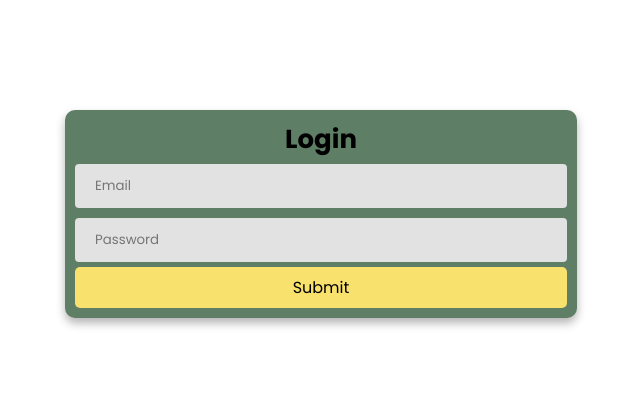
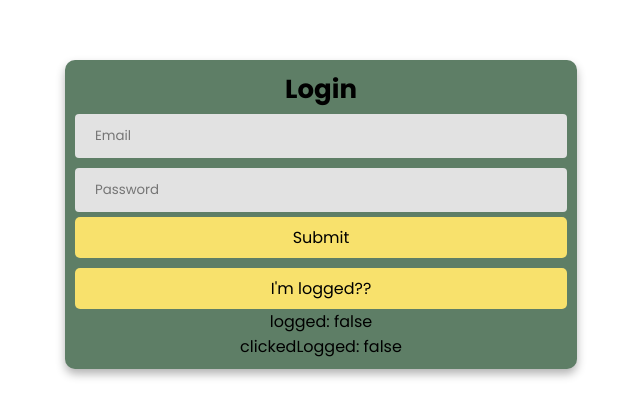
Before and after one commit to kilofafeure/AngularNetGradioTest, an Angular app in the folder AngularNetGradioTest/angularnetgradiotest.client/: page /login in a window 1280 px wide. Shown: the part 211-628 px from the top of the page, without its empty margins (319-959 px from the left). Built offline with nearby package versions, Linux system fonts and the light colour scheme.

Commit message:
auth.guard not working

```diff
--- a/AngularNetGradioTest/angularnetgradiotest.client/src/app/app.component.ts
+++ b/AngularNetGradioTest/angularnetgradiotest.client/src/app/app.component.ts
@@ -1,5 +1,4 @@
 import { Component } from '@angular/core';
-/*import { LoginComponent } from '../app/pages/login/login.component';*/
 import { RouterModule } from '@angular/router';
 
 @Component({
--- a/AngularNetGradioTest/angularnetgradiotest.client/src/app/app.routes.ts
+++ b/AngularNetGradioTest/angularnetgradiotest.client/src/app/app.routes.ts
@@ -1,13 +1,13 @@
 import { Routes } from '@angular/router';
+import { authGuard } from './services/auth/auth.guard';
 import { LoginComponent } from './pages/login/login.component';
 import { LogoutComponent } from './components/logout/logout.component';
-import { authGuard } from './services/auth/auth.guard';
 import { WeatherForecast } from './pages/weatherforecast/weatherforecast.component';
 
 export const routes: Routes = [
   { path: '', redirectTo: '/login', pathMatch: 'full' },
   { path: 'login', component: LoginComponent },
   { path: 'logout', component: LogoutComponent, canActivate: [authGuard] },
-  { path: 'weatherforecast', component: WeatherForecast },
+  { path: 'weatherforecast', component: WeatherForecast, canActivate: [authGuard] },
   { path: "**", redirectTo: "/login" },
 ]
--- a/AngularNetGradioTest/angularnetgradiotest.client/src/app/pages/login/login.component.css
+++ b/AngularNetGradioTest/angularnetgradiotest.client/src/app/pages/login/login.component.css
@@ -7,6 +7,10 @@
   display: flex;
   align-items: center;
   justify-content: center;
+}
+
+.padingtop10 {
+    padding-top: 10px;
 }
 
 .error {
--- a/AngularNetGradioTest/angularnetgradiotest.client/src/app/pages/login/login.component.html
+++ b/AngularNetGradioTest/angularnetgradiotest.client/src/app/pages/login/login.component.html
@@ -7,6 +7,11 @@
     <input type="password" formControlName="password" placeholder="Password">
     <button>Submit</button>
   </form>
+  <div class="padingtop10" >
+    <button (click)="imLogged(true)">I'm logged??</button>
+    <div>logged: {{ logged }}</div>
+    <div>clickedLogged: {{ clickedLogged }}</div>
+  </div>
   @if (showErrorMessage) {
   <div class="error">
     {{ errorMessage }}
--- a/AngularNetGradioTest/angularnetgradiotest.client/src/app/pages/login/login.component.ts
+++ b/AngularNetGradioTest/angularnetgradiotest.client/src/app/pages/login/login.component.ts
@@ -1,4 +1,4 @@
-import { Component, inject, OnInit, OnDestroy } from '@angular/core';
+import { Component, inject, OnDestroy, OnInit } from '@angular/core';
 import { FormControl, FormGroup, ReactiveFormsModule, Validators } from '@angular/forms';
 import { Router, RouterModule } from '@angular/router';
 import { AuthService } from '../../services/auth/auth.service';
@@ -19,6 +19,8 @@ export class LoginComponent implements OnInit, OnDestroy {
 
   protected showErrorMessage: boolean = false;
   protected errorMessage: string = '';
+  protected logged: boolean = false;
+  protected clickedLogged: boolean = false;
 
   protected loginForm = new FormGroup({
     email: new FormControl('', [Validators.required, Validators.email]),
@@ -26,15 +28,18 @@ export class LoginComponent implements OnInit, OnDestroy {
   })
 
   ngOnInit() {
-    if (this.authService.isLoggedIn()) {
-      this.authService.logout();
-    }
+    this.imLogged(false);
   }
 
   ngOnDestroy() {
     if (this.loginSubscription) {
       this.loginSubscription.unsubscribe();
     }
+  }
+
+  imLogged(clicked: boolean) {
+    this.logged = this.authService.isLoggedIn();
+    this.clickedLogged = clicked;
   }
 
   onSubmit() {
@@ -46,19 +51,21 @@ export class LoginComponent implements OnInit, OnDestroy {
             if (this.authService.isLoggedIn()) {
               this.router.navigate(['/weatherforecast']);
             }
-            else {
-              this.errorMessage = response.errorMessage;
-              this.showErrorMessage = true;
-            }
+            this.showError(response.errorMessage);
           },
           error: (err) => {
             console.error('login - onSubmit() error - Error fetching data:', err);
+            this.showError('Unknown error');
           }
         });
     }
     else {
-      this.errorMessage = 'Invalid form';
-      this.showErrorMessage = true;
+      this.showError('Invalid form');
     }
   }
+
+  private showError(errorMessage: string) {
+    this.errorMessage = errorMessage;
+    this.showErrorMessage = true;
+  }
 }
--- a/AngularNetGradioTest/angularnetgradiotest.client/src/app/services/auth/auth.guard.ts
+++ b/AngularNetGradioTest/angularnetgradiotest.client/src/app/services/auth/auth.guard.ts
@@ -1,15 +1,8 @@
 import { inject } from '@angular/core';
-import { Router } from '@angular/router';
+import { CanActivateFn, ActivatedRouteSnapshot, RouterStateSnapshot } from '@angular/router';
 import { AuthService } from './auth.service';
-import { CanActivateFn } from '@angular/router';
 
-export const authGuard: CanActivateFn = (route, state) => {
-  const authService = inject(AuthService);
-  const router = inject(Router);
-
-  if (authService.isLoggedIn()) {
-    return true;
-  }
-  router.navigate(['/login']);
-  return false;
+export const authGuard: CanActivateFn = (route: ActivatedRouteSnapshot, state: RouterStateSnapshot) => {
+  console.log('**************** authGuard - CanActivateFN');
+  return inject(AuthService).isLoggedIn();
 };
--- a/AngularNetGradioTest/angularnetgradiotest.client/src/app/services/auth/auth.service.ts
+++ b/AngularNetGradioTest/angularnetgradiotest.client/src/app/services/auth/auth.service.ts
@@ -31,6 +31,7 @@ export class AuthService {
   }
 
   isLoggedIn() {
+    console.log('************* isLoggedIn');
     return localStorage.getItem('authUser') !== null && localStorage.getItem('authUser') !== '';
   };
 }
--- a/AngularNetGradioTest/angularnetgradiotest.client/src/styles.css
+++ b/AngularNetGradioTest/angularnetgradiotest.client/src/styles.css
@@ -18,6 +18,10 @@
   --warning: #f56a6a;
 }
 
+button {
+    cursor: pointer;
+}
+
 /*:host {
   display: flex;
   flex-direction: column;
```
